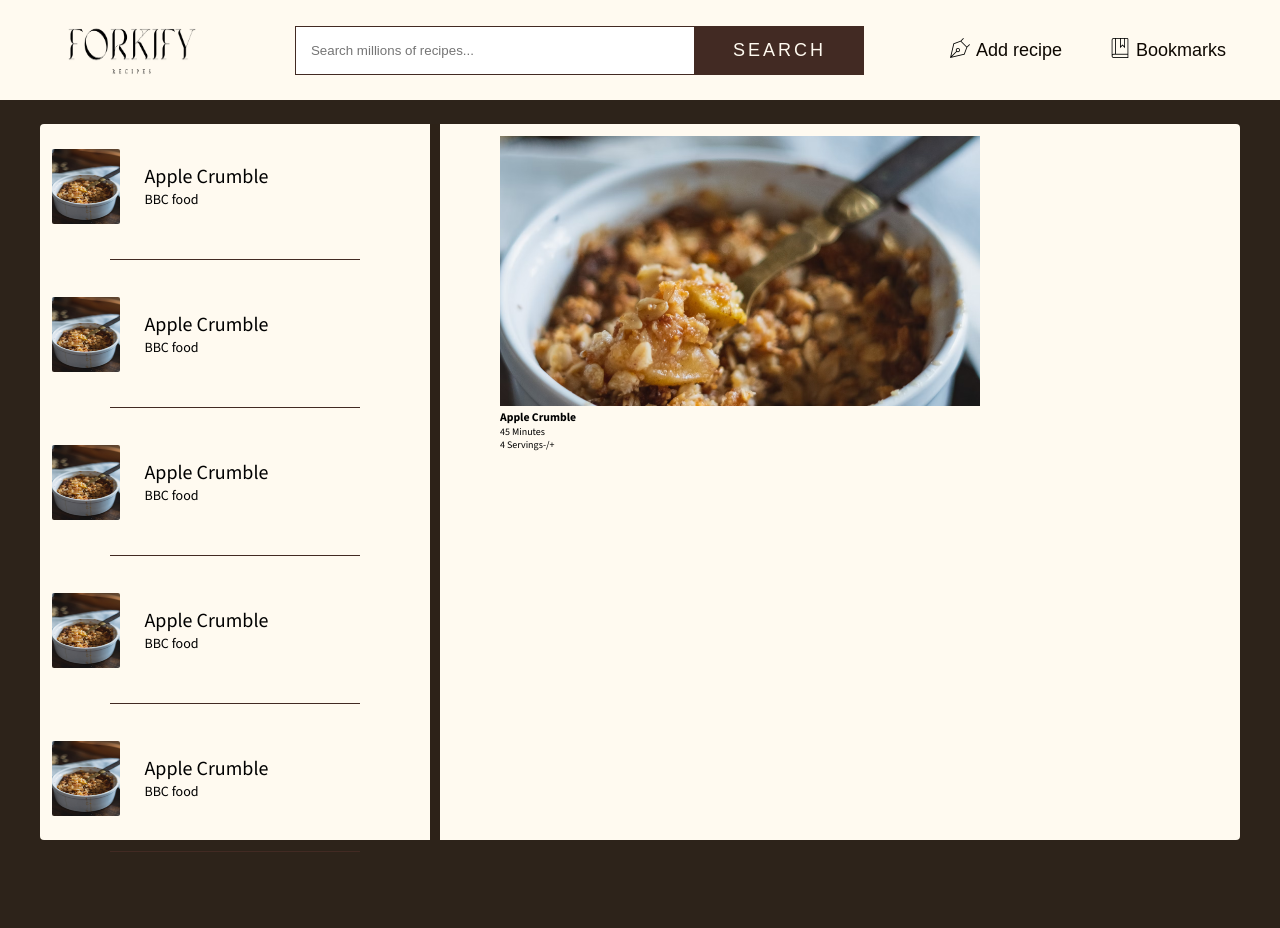
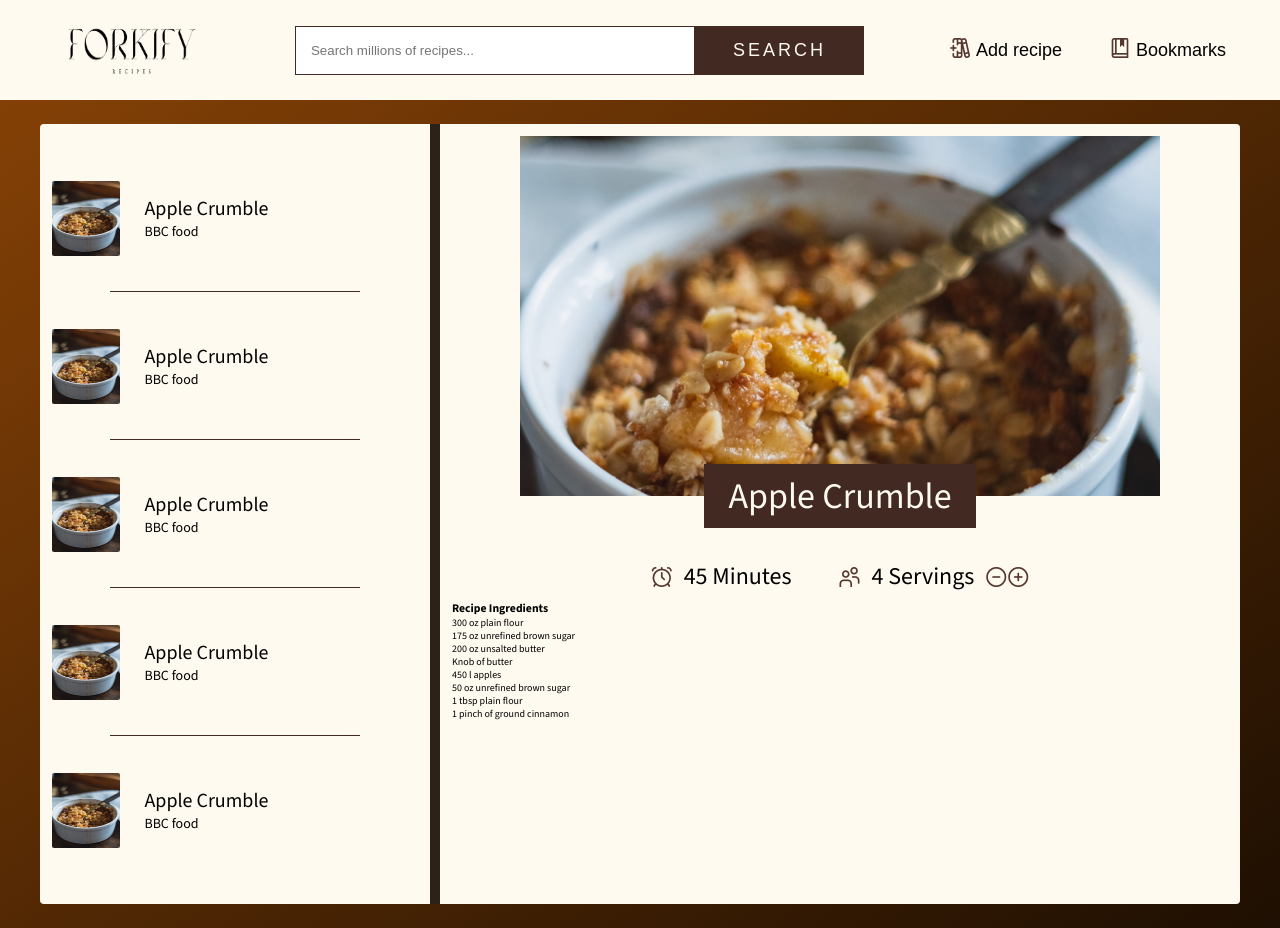
Before and after one commit to razgb/forkify-elegant, a website: page index.html in a window 1280 px wide. Before the commit the page ends 864 px from the top, so only its background shows below. Drawn offline with nearby package versions, Linux system fonts and the light colour scheme.

Commit message:
1/3 through Recipe section

```diff
--- a/css/General.css
+++ b/css/General.css
@@ -1,17 +1,21 @@
 /* COLORS */
 /* @import "~@flaticon/flaticon-uicons/css/regular/straight.css"; */
-@import url("https://cdn-uicons.flaticon.com/2.0.0/uicons-thin-straight/css/uicons-thin-straight.css");
+@import url("https://cdn-uicons.flaticon.com/2.0.0/uicons-regular-straight/css/uicons-regular-straight.css");
 @import url("https://cdn-uicons.flaticon.com/2.0.0/uicons-regular-rounded/css/uicons-regular-rounded.css");
-
 :root {
   --color-primary: #fffaf0;
-  --color-primary-hover: rgb(249, 242, 229);
+  --color-primary-hover: rgb(247, 238, 222);
+  --color-primary-lighter: #fcf8f1;
 
   --color-secondary: #422a23;
   --color-secondary-hover: #312016;
+  --color-secondary-lighter: #55372e;
 
   --background: rgba(22, 11, 1, 0.897);
-  --color-text: #0d0701;
+  --background-darker: rgb(22, 11, 1);
+  /* --color-text: #190d01; */
+
+  --gradient: linear-gradient(to bottom right, rgb(137, 67, 6), rgb(30, 15, 2));
 }
 
 * {
@@ -27,7 +31,8 @@ html {
 
 body {
   font-family: "Source Sans 3", sans-serif;
-  background-color: var(--background);
+  background: var(--gradient);
+  height: 100%;
 }
 
 /* .container {
@@ -42,7 +47,7 @@ body {
 
 .results-recipe-box {
   display: flex;
-  gap: 4.8rem;
+  /* gap: 4.8rem; */
   /* padding: 3.2rem; */
   /* align-items: center; */
 }
@@ -55,4 +60,5 @@ body {
 .text {
   font-size: 1.6rem;
   font-weight: 400;
+  color: var(--color-secondary-lighter);
 }
--- a/css/nav.css
+++ b/css/nav.css
@@ -58,6 +58,7 @@
   /* width: 2.4rem;
   height: 2.4rem; */
   font-size: 2rem;
+  color: var(--color-secondary-lighter);
 }
 
 /* these are buttons */
--- a/css/recipe.css
+++ b/css/recipe.css
@@ -4,19 +4,69 @@
   padding: 1.2rem;
 }
 
-/* .recipe__item {
-} */
+.recipe__figure {
+  display: flex;
+  flex-direction: column;
+  align-items: center;
+}
+
+.recipe__heading {
+  font-size: 3.6rem;
+  font-weight: 400;
+  background-color: var(--color-secondary);
+  color: var(--color-primary);
+
+  padding: 0.8rem 2.4rem;
+  transform: translateY(-50%);
+}
+
+.recipe__detail--container {
+  display: flex;
+  align-items: center;
+  gap: 4.8rem;
+}
+
+.recipe__details {
+  height: 4rem;
+  display: flex;
+  align-items: center;
+  gap: 1.2rem;
+}
 
 .recipe__img {
   /* Both divisible by 16 and 9 respectively. */
-  width: 48rem;
-  height: 27rem;
+  width: 64rem;
+  height: 36rem;
   object-fit: cover;
 }
 
-/* .recipe__heading {
+.recipe__icon {
+  font-size: 2rem;
+  color: var(--color-secondary-lighter);
 }
-.recipe__details {
+
+/* Plus and Minus icons */
+.serving__icon:hover {
+  transform: translateY(-0.1rem);
+  cursor: pointer;
+  transition: all 0.2s ease;
 }
+
 .recipe__info {
-} */
+  display: block;
+  font-size: 2.4rem;
+  font-weight: 300;
+  height: 100%;
+}
+
+/* /////////////////////////////////////////////////////////////////////////////////////////////////////// */
+
+.recipe__ingredients {
+}
+.ingredients__heading {
+}
+.recipe__ingredients--list {
+  list-style: none;
+}
+.recipe__ingredient {
+}
--- a/css/results.css
+++ b/css/results.css
@@ -7,6 +7,7 @@
   display: flex;
   flex-direction: column;
   gap: 2.4rem;
+  padding-block: 3.2rem;
 
   border-right: 1rem solid var(--background);
 }
@@ -41,6 +42,10 @@
   background-color: var(--color-primary-hover);
 }
 
+.search__item:last-child::after {
+  height: 0;
+}
+
 .search__img {
   width: 7.5rem;
   height: 7.5rem;
@@ -58,10 +63,12 @@
 
 /* .search__link {
 } */
+
 .search__heading {
   font-size: 2rem;
   font-weight: 500;
 }
+
 .search__subheading {
   display: block;
   font-size: 1.4rem;
--- a/index.html
+++ b/index.html
@@ -42,15 +42,16 @@
 
         <div class="nav">
           <button class="nav__item">
-            <i class="nav__icon fi fi-ts-pen-nib"></i>
+            <i class="nav__icon fi fi-rr-books-medical"></i>
             <span class="nav__text">Add recipe</span>
           </button>
           <button class="nav__item">
-            <i class="nav__icon fi fi-ts-book-bookmark"></i>
+            <i class="nav__icon fi fi-rs-book-bookmark"></i>
             <span class="nav__text">Bookmarks</span>
           </button>
         </div>
       </header>
+
       <main class="main">
         <div class="results-recipe-box">
           <div class="search-results">
@@ -121,19 +122,72 @@
           </div>
 
           <div class="recipe">
-            <div class="recipe__item">
+            <figure class="recipe__figure">
               <img class="recipe__img" src="images/apple-crumble.avif" alt="" />
               <h3 class="recipe__heading">Apple Crumble</h3>
 
-              <div class="recipe__details">
-                <div class="recipe__info"><span>45 Minutes</span></div>
-              </div>
-              <div class="recipe__details">
-                <div class="recipe__info">
-                  <span>4 Servings</span><span>-/+</span>
+              <div class="recipe__detail--container">
+                <div class="recipe__details">
+                  <div>
+                    <i class="recipe__icon fi fi-rr-alarm-clock"></i>
+                  </div>
+                  <span class="recipe__info"> 45 Minutes </span>
+                </div>
+
+                <div class="recipe__details">
+                  <i class="recipe__icon fi fi-rs-users"></i>
+                  <span class="recipe__info">4 Servings</span>
+                  <div>
+                    <i
+                      class="recipe__icon serving__icon fi fi-rr-minus-circle"
+                    ></i>
+                    <i class="recipe__icon serving__icon fi fi-rs-add"></i>
+                  </div>
                 </div>
               </div>
+            </figure>
+
+            <div class="recipe__ingredients">
+              <h3 class="ingredients__heading">Recipe Ingredients</h3>
+              <ul class="recipe__ingredients--list">
+                <div>
+                  <li class="recipe__ingredient">300 oz plain flour</li>
+                </div>
+                <div>
+                  <li class="recipe__ingredient">
+                    175 oz unrefined brown sugar
+                  </li>
+                </div>
+
+                <div>
+                  <li class="recipe__ingredient">200 oz unsalted butter</li>
+                </div>
+
+                <div>
+                  <li class="recipe__ingredient">Knob of butter</li>
+                </div>
+
+                <div>
+                  <li class="recipe__ingredient">450 l apples</li>
+                </div>
+
+                <div>
+                  <li class="recipe__ingredient">
+                    50 oz unrefined brown sugar
+                  </li>
+                </div>
+
+                <div>
+                  <li class="recipe__ingredient">1 tbsp plain flour</li>
+                </div>
+
+                <div>
+                  <li class="recipe__ingredient">1 pinch of ground cinnamon</li>
+                </div>
+              </ul>
             </div>
+
+            <div class="recipe__directions"></div>
           </div>
         </div>
       </main>
```
